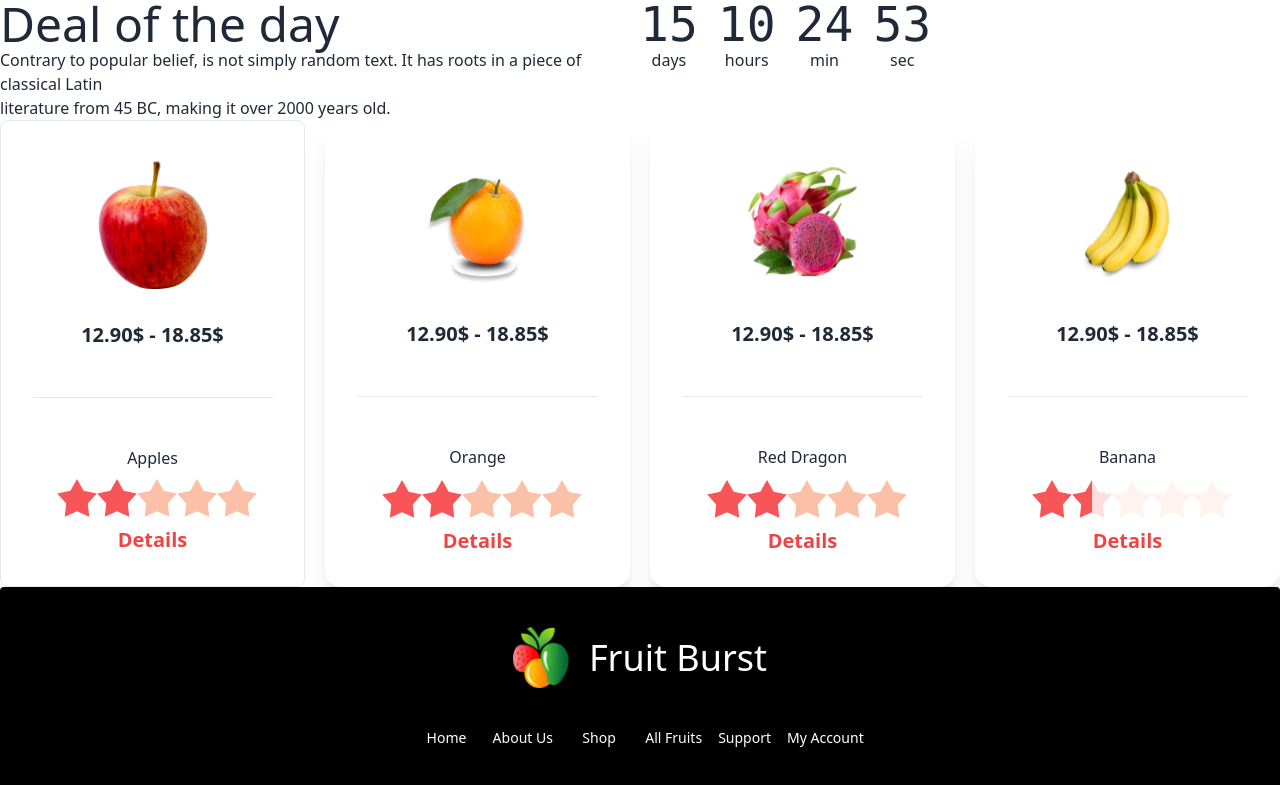
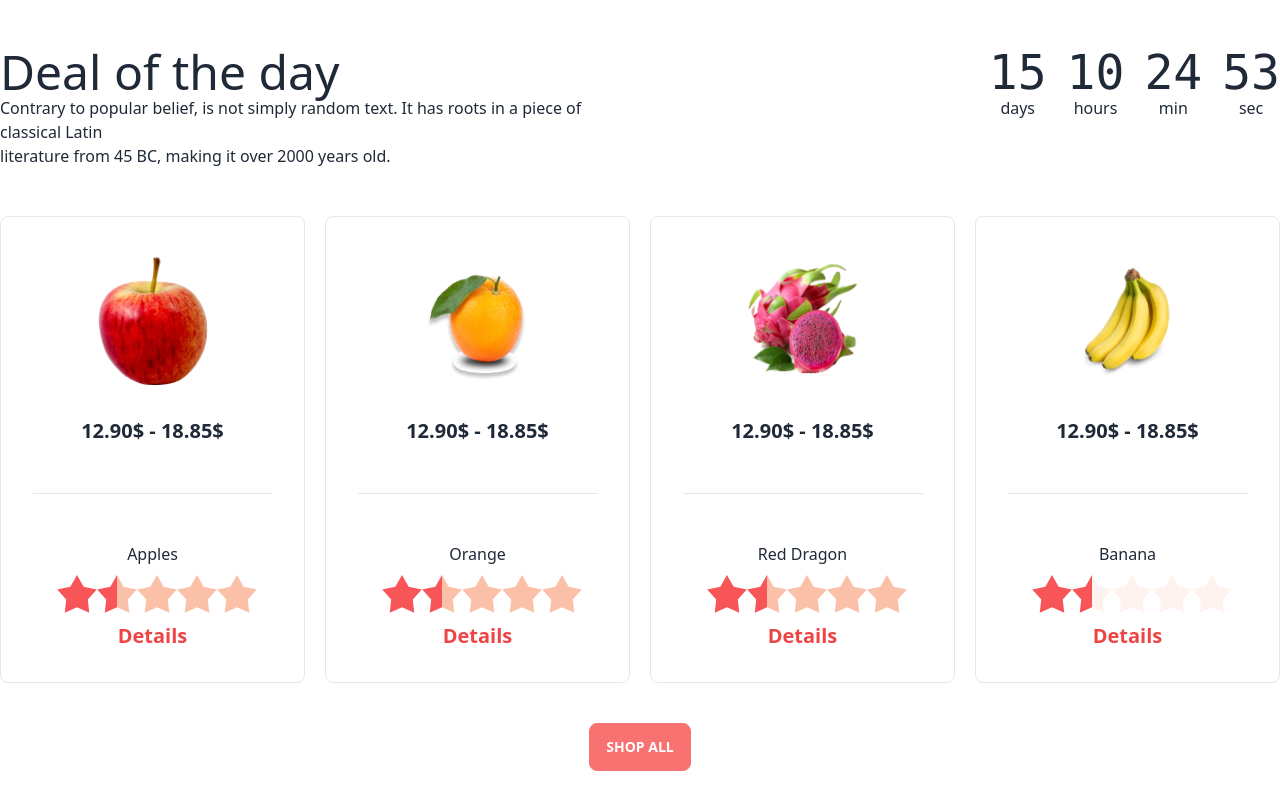
Before and after one commit to sifatjustin/mod-15, a plain HTML site: page index.html in a window 1280 px wide. Shown: the top 785 px of the page. Drawn offline with nearby package versions, Linux system fonts and the light colour scheme.

Commit message:
two/sixth

```diff
--- a/index.html
+++ b/index.html
@@ -19,17 +19,18 @@
 
     <main>
         <!-- deal of the day -->
-        <div>
-            <div class="grid lg:grid-cols-2">
+        <div class="bg-white max-w-screen-xl mx-auto mt-12 mb-12">
+            <div class="grid mb-10 max-w-screen-xl lg:grid-cols-2">
                 <!-- text -->
-                <div class="flex-1">
+                <div>
                     <h1 class="text-5xl">Deal of the day</h1>
                     <p>Contrary to popular belief, is not simply random text. It has roots in a piece of classical Latin
-                        <br> literature from 45 BC, making it over 2000 years old.</p>
+                        <br> literature from 45 BC, making it over 2000 years old.
+                    </p>
                 </div>
                 <!-- countdown -->
                 <div">
-                    <div class="grid  grid-flow-col gap-5 text-center auto-cols-max">
+                    <div class="grid  grid-flow-col gap-5 text-center auto-cols-max lg:justify-end">
                         <div class="flex flex-col">
                             <span class="countdown font-mono text-5xl">
                                 <span style="--value:15;"></span>
@@ -61,7 +62,7 @@
 
 
         <!-- cards section -->
-        <div class="grid lg:grid-cols-4 gap-5">
+        <div class="grid  md:grid-cols-2 lg:grid-cols-4 gap-5 max-w-screen-xl mx-auto">
 
             <!-- card one -->
             <div class="card bg-[#fff] rounded-lg border">
@@ -70,7 +71,7 @@
                 </figure>
                 <div class="card-body items-center text-center">
                     <h2 class="card-title">12.90$ - 18.85$</h2>
-                    <hr class="w-60 h-[1px] mx-auto  bg-[#1212121a] border-0 rounded md:my-10">
+                    <hr class="w-56 md:w-40 lg:w-60 h-[1px] mx-auto  bg-[#1212121a] border-0 rounded md:my-10">
                     <p>Apples</p>
                     <div class="rating rating-lg rating-half">
                         <input type="radio" name="rating-10" class="rating-hidden" />
@@ -78,7 +79,7 @@
                         <input type="radio" name="rating-10" class="bg-[#F85559] mask mask-star-2 mask-half-2" />
                         <input type="radio" name="rating-10" class="bg-[#F85559] mask mask-star-2 mask-half-1"
                             checked />
-                        <input type="radio" name="rating-10" class="bg-[#F85559] mask mask-star-2 mask-half-2" />
+                        <input type="radio" name="rating-10" class="bg-[#FBC0A8] mask mask-star-2 mask-half-2" />
                         <input type="radio" name="rating-10" class="bg-[#FBC0A8] mask mask-star-2 mask-half-1" />
                         <input type="radio" name="rating-10" class="bg-[#FBC0A8] mask mask-star-2 mask-half-2" />
                         <input type="radio" name="rating-10" class="bg-[#FBC0A8] mask mask-star-2 mask-half-1" />
@@ -91,13 +92,13 @@
             </div>
 
             <!-- card two -->
-            <div class="card bg-base-100 shadow-xl">
+            <div class="card bg-[#fff] rounded-lg border">
                 <figure class="px-10 pt-10">
                     <img class="w-28 h-32" src="./images/fruit7.png" />
                 </figure>
                 <div class="card-body items-center text-center">
                     <h2 class="card-title">12.90$ - 18.85$</h2>
-                    <hr class="w-60 h-[1px] mx-auto  bg-[#1212121a] border-0 rounded md:my-10">
+                    <hr class="w-56 md:w-40 lg:w-60 h-[1px] mx-auto  bg-[#1212121a] border-0 rounded md:my-10">
                     <p>Orange</p>
                     <div class="rating rating-lg rating-half">
                         <input type="radio" name="rating-10" class="rating-hidden" />
@@ -105,7 +106,7 @@
                         <input type="radio" name="rating-10" class="bg-[#F85559] mask mask-star-2 mask-half-2" />
                         <input type="radio" name="rating-10" class="bg-[#F85559] mask mask-star-2 mask-half-1"
                             checked />
-                        <input type="radio" name="rating-10" class="bg-[#F85559] mask mask-star-2 mask-half-2" />
+                        <input type="radio" name="rating-10" class="bg-[#FBC0A8] mask mask-star-2 mask-half-2" />
                         <input type="radio" name="rating-10" class="bg-[#FBC0A8] mask mask-star-2 mask-half-1" />
                         <input type="radio" name="rating-10" class="bg-[#FBC0A8] mask mask-star-2 mask-half-2" />
                         <input type="radio" name="rating-10" class="bg-[#FBC0A8] mask mask-star-2 mask-half-1" />
@@ -118,13 +119,13 @@
             </div>
 
             <!-- card three -->
-            <div class="card bg-base-100 shadow-xl">
+            <div class="card bg-[#fff] rounded-lg border">
                 <figure class="px-10 pt-10">
                     <img class="w-28 h-32" src="./images/fruit8.png" />
                 </figure>
                 <div class="card-body items-center text-center">
                     <h2 class="card-title">12.90$ - 18.85$</h2>
-                    <hr class="w-60 h-[1px] mx-auto  bg-[#1212121a] border-0 rounded md:my-10">
+                    <hr class="w-56 md:w-40 lg:w-60 h-[1px] mx-auto  bg-[#1212121a] border-0 rounded md:my-10">
                     <p>Red Dragon</p>
                     <div class="rating rating-lg rating-half">
                         <input type="radio" name="rating-10" class="rating-hidden" />
@@ -132,7 +133,7 @@
                         <input type="radio" name="rating-10" class="bg-[#F85559] mask mask-star-2 mask-half-2" />
                         <input type="radio" name="rating-10" class="bg-[#F85559] mask mask-star-2 mask-half-1"
                             checked />
-                        <input type="radio" name="rating-10" class="bg-[#F85559] mask mask-star-2 mask-half-2" />
+                        <input type="radio" name="rating-10" class="bg-[#FBC0A8] mask mask-star-2 mask-half-2" />
                         <input type="radio" name="rating-10" class="bg-[#FBC0A8] mask mask-star-2 mask-half-1" />
                         <input type="radio" name="rating-10" class="bg-[#FBC0A8] mask mask-star-2 mask-half-2" />
                         <input type="radio" name="rating-10" class="bg-[#FBC0A8] mask mask-star-2 mask-half-1" />
@@ -145,13 +146,13 @@
             </div>
 
             <!-- card four -->
-            <div class="card bg-base-100 shadow-xl">
+            <div class="card bg-[#fff] rounded-lg border">
                 <figure class="px-10 pt-10">
                     <img class="w-28 h-32" src="./images/fruit9.png" />
                 </figure>
                 <div class="card-body items-center text-center">
                     <h2 class="card-title">12.90$ - 18.85$</h2>
-                    <hr class="w-60 h-[1px] mx-auto  bg-[#1212121a] border-0 rounded md:my-10">
+                    <hr class="w-56 md:w-40 lg:w-60 h-[1px] mx-auto  bg-[#1212121a] border-0 rounded md:my-10">
                     <p>Banana</p>
                     <div class="rating rating-lg rating-half">
                         <input type="radio" name="rating-10" class="rating-hidden" />
@@ -159,7 +160,7 @@
                         <input type="radio" name="rating-10" class="bg-[#F85559] mask mask-star-2 mask-half-2" />
                         <input type="radio" name="rating-10" class="bg-[#F85559] mask mask-star-2 mask-half-1"
                             checked />
-                        <input type="radio" name="rating-10" class="bg-[#F85559] mask mask-star-2 mask-half-2" />
+                        <input type="radio" name="rating-10" class="bg-[#FBC0A8] mask mask-star-2 mask-half-2" />
                         <input type="radio" name="rating-10" class="bg-[#FBC0A8] mask mask-star-2 mask-half-1" />
                         <input type="radio" name="rating-10" class="bg-[#FBC0A8] mask mask-star-2 mask-half-2" />
                         <input type="radio" name="rating-10" class="bg-[#FBC0A8] mask mask-star-2 mask-half-1" />
@@ -171,6 +172,10 @@
                 </div>
             </div>
         </div>
+
+
+
+        <div class="flex justify-center"><button class="btn btn-error text-white mt-10">Shop All</button></div>
         </div>
 
 
@@ -178,7 +183,7 @@
     </main>
 
     <!-- this is a footer section -->
-    <footer class="footer footer-center p-10 bg-black text-white text-base-content rounded">
+    <footer class="footer footer-center mt-12 p-12 bg-black text-white text-base-content rounded">
         <div class="flex gap-5">
             <div><img class="w-9 lg:w-14" src="./images/logo.png" alt=""></div>
             <div class="text-2xl lg:text-4xl">Fruit Burst</div>
```
